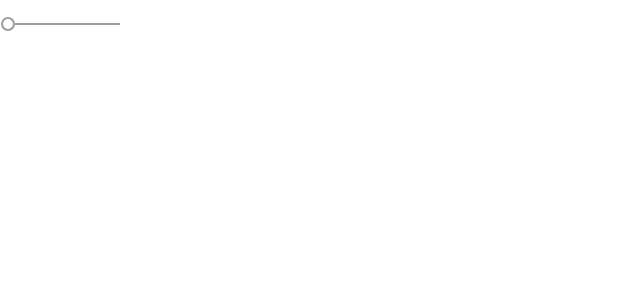
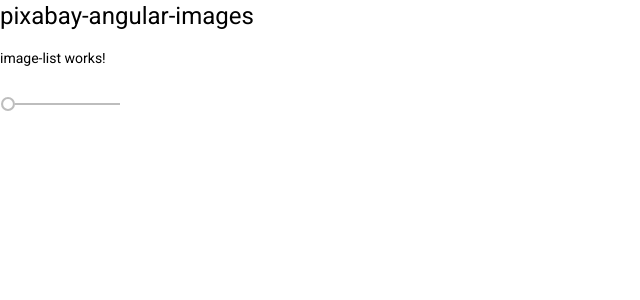
Before and after one commit to theobroma/pixabay-angular-images, an Angular app: page / in a window 1280 px wide. Shown: the top 300 px of the page, without its empty margins (0-640 px from the left). Built offline with nearby package versions, Linux system fonts and the light colour scheme.

Commit message:
image-list comp

```diff
--- a/package.json
+++ b/package.json
@@ -16,6 +16,7 @@
     "@angular/common": "~12.0.3",
     "@angular/compiler": "~12.0.3",
     "@angular/core": "~12.0.3",
+    "@angular/flex-layout": "^12.0.0-beta.34",
     "@angular/forms": "~12.0.3",
     "@angular/material": "^12.0.4",
     "@angular/platform-browser": "~12.0.3",
--- a/src/app/app.component.html
+++ b/src/app/app.component.html
@@ -1 +1,4 @@
+<h1>{{title}}</h1>
+<app-image-list></app-image-list>
+
 <mat-slider min="1" max="100" step="1" value="1"></mat-slider>
--- a/src/app/app.module.ts
+++ b/src/app/app.module.ts
@@ -5,10 +5,12 @@
 import { AppComponent } from './app.component';
 import { BrowserAnimationsModule } from '@angular/platform-browser/animations';
 import { MatSliderModule } from '@angular/material/slider';
+import { ImageListComponent } from './image-list/image-list.component';
 
 @NgModule({
   declarations: [
-    AppComponent
+    AppComponent,
+    ImageListComponent
   ],
   imports: [
     BrowserModule,
--- /dev/null
+++ b/src/app/image-list/image-list.component.html
@@ -0,0 +1 @@
+<p>image-list works!</p>
--- /dev/null
+++ b/src/app/image-list/image-list.component.ts
@@ -0,0 +1,15 @@
+import { Component, OnInit } from '@angular/core';
+
+@Component({
+  selector: 'app-image-list',
+  templateUrl: './image-list.component.html',
+  styleUrls: ['./image-list.component.scss']
+})
+export class ImageListComponent implements OnInit {
+
+  constructor() { }
+
+  ngOnInit(): void {
+  }
+
+}
```
Also changed, not shown: src/app/image-list/image-list.component.scss (added), 1 other file (tests, documents, lock files or other folders).
